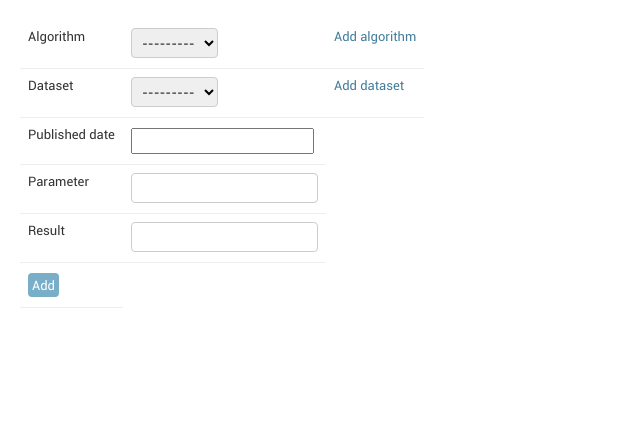
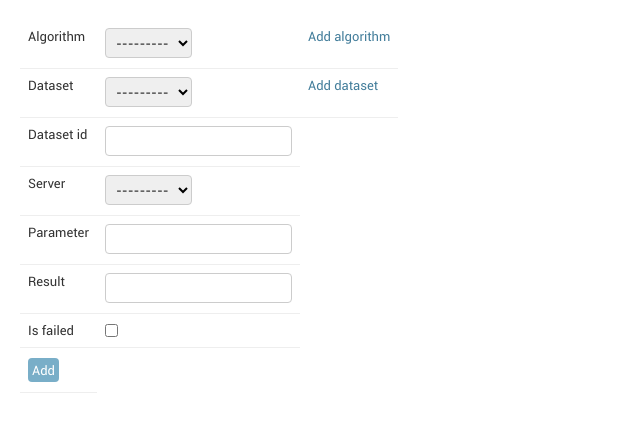
Before and after one commit to paryoja/expManager, a Django app: template mysite/projectManager/templates/projectManager/form/addExpForm.html in a window 1280 px wide. Shown: the top 432 px of the page, without its empty margins (0-640 px from the left). Run offline with Django 3.2, Linux system fonts and the light colour scheme; the template is opened without the code that fills it, so the values that code supplies are empty.

Commit message:
manual exp addition fixed

```diff
--- a/mysite/projectManager/templates/projectManager/form/addExpForm.html
+++ b/mysite/projectManager/templates/projectManager/form/addExpForm.html
@@ -12,8 +12,8 @@
             <td>
                 <select name="algorithm_name">
                     <option value="none">---------</option>
-                    {% for algorithm in project.algorithm_set.all %}
-                    <option value="{{ algorithm.id }}">{{ algorithm.name }}</option>
+                    {% for algorithm in algorithm_list %}
+					<option value="{{ algorithm.id }}">{{ algorithm.name }} {{ algorithm.version }}</option>
                     {% endfor %}
                 </select>
             </td>
@@ -25,7 +25,7 @@
             <td>
                 <select name="dataset_name">
                     <option value="none">---------</option>
-                    {% for dataset in project.dataset_set.all %}
+                    {% for dataset in dataset_list %}
                     <option value="{{ dataset.id }}">{{ dataset.name }}</option>
                     {% endfor %}
                 </select>
@@ -33,10 +33,22 @@
             <td><a href="{% url 'project:datasetForm' project.id %}">Add dataset</a></td>
         </tr>
 
-        <tr>
-            <td><label for="pub_date">Published date</label></td>
-            <td><input type="datetime" name="pub_date"/></td>
-        </tr>
+		<tr>
+			<td>Dataset id</td>
+			<td><input type="text" name="dataset_id"/></td>
+		</tr>
+
+		<tr>
+			<td>Server</td>
+	        <td>
+                <select name="server_name">
+                    <option value="none">---------</option>
+                    {% for server in server_list %}
+                    <option value="{{ server.id }}">{{ server.server_name }}</option>
+                    {% endfor %}
+                </select>
+            </td>
+		</tr>
 
         <tr>
             <td><label for="parameter">Parameter</label></td>
@@ -48,8 +60,23 @@
             <td><input type="text" name="result"/></td>
         </tr>
 
+		<tr>
+			<td><label for="failed">Is failed</label></td>
+			<td><input type="checkbox" name="failed"/></td>
+		</tr>
+
         <tr>
             <td><input type="submit" name="method" value="Add"/></td>
         </tr>
+
+		{% for dataset in dataset_list %}
+		<tr>
+			<td>{{ dataset.id }}</td>
+			<td>{{ dataset.name }}</td>
+		</tr>
+		{% endfor %}
+
     </table>
-</form>
+
+
+ </form>
```
Also changed, not shown: mysite/projectManager/exp_views.py (+25 -5 lines).
